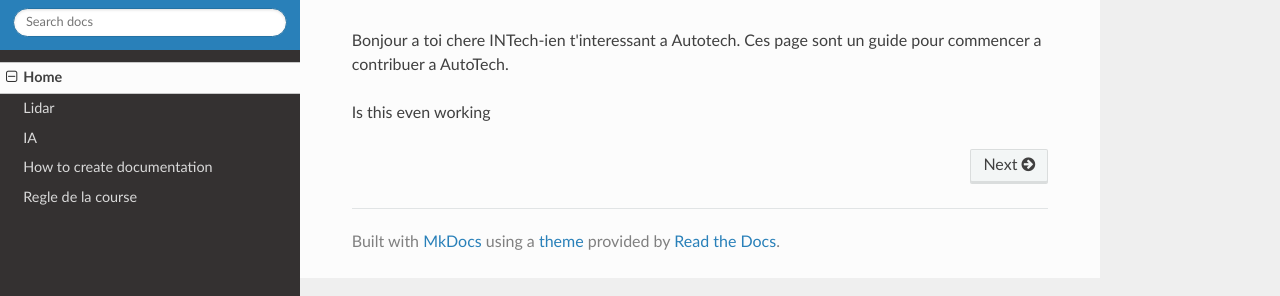
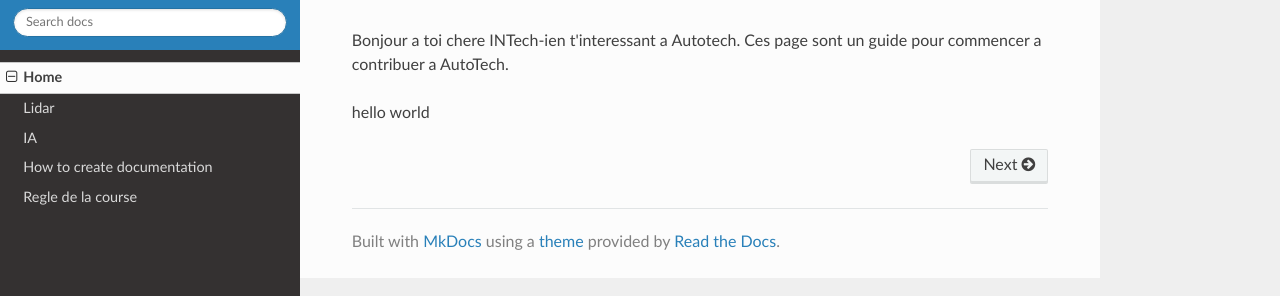
Before and after one commit to Club-INTech/CoVAPSy, an MkDocs documentation site: the page built from docs/index.md, in a window 1280 px wide. Shown: the part 131-427 px from the top of the page. Built offline with MkDocs 1.6.1, drawn with Linux system fonts in a browser that asks for light colours; nearby versions of some CDN libraries.

Commit message:
added to index.md

```diff
--- a/docs/index.md
+++ b/docs/index.md
@@ -4,4 +4,4 @@
 Bonjour a toi chere INTech-ien t'interessant a Autotech. Ces page sont un guide pour commencer a contribuer a AutoTech.
 
 
-Is this even working
+hello world
```
